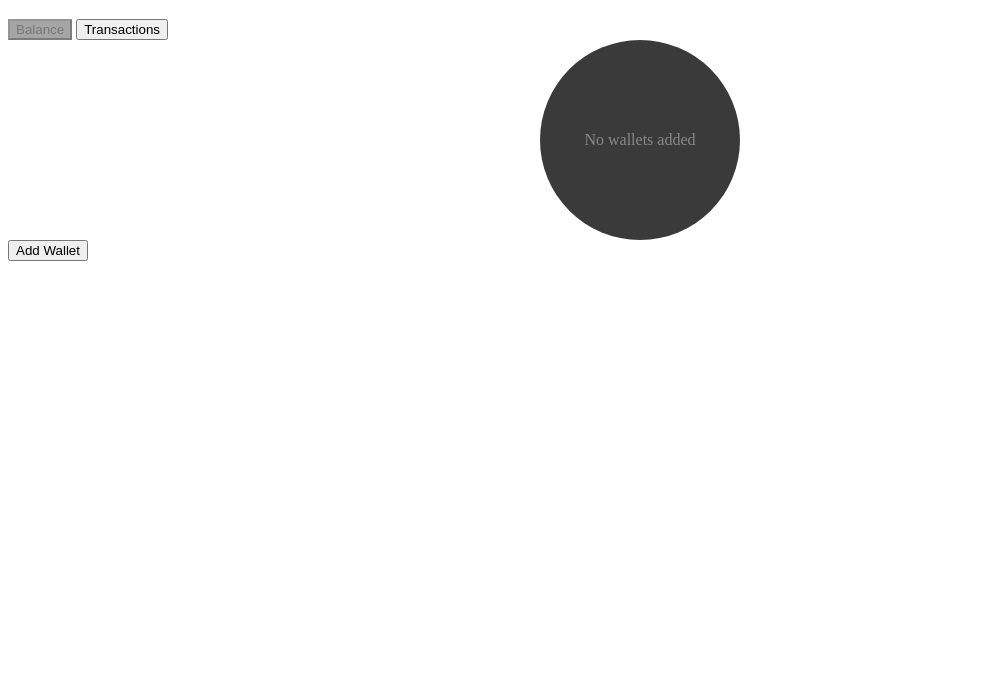
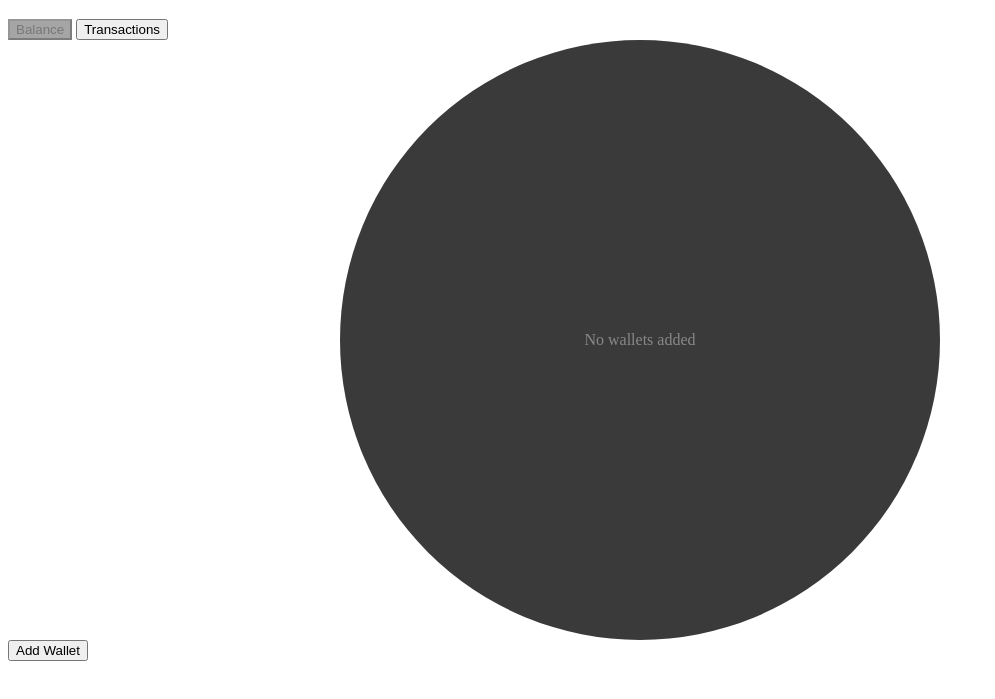
Before and after one commit to ReisRyougi/budgettracker, a plain HTML site: page index.html in a window 1280 px wide. Shown: the part 61-760 px from the top of the page, without its empty margins (0-995 px from the left). Drawn offline with nearby package versions, Linux system fonts and the light colour scheme.

Commit message:
added chart

```diff
--- a/index.html
+++ b/index.html
@@ -21,6 +21,7 @@
         <section id="balance" class="active">
             <div id="chartContainer">
                 <div id="emptyChart">No wallets added</div>
+                <canvas id="walletChart" width="600" height="600" style="display: none;"></canvas>
             </div>
             <button id="addWalletBtn">Add Wallet</button>
             <div id="walletList">
--- a/script.js
+++ b/script.js
@@ -21,7 +21,12 @@ const cryptoName = document.getElementById('coinSelect');
 const walletList = document.getElementById('walletList');
 const selectedColor = document.getElementById('selectedColor');
 
+const emptyChart = document.getElementById('emptyChart');
+const walletChart = document.getElementById('walletChart');
+
 let wallets = JSON.parse(localStorage.getItem('wallets')) || [];
+
+let chart = null;
 
 async function renderWallets() {
     walletList.innerHTML = '';
@@ -71,7 +76,9 @@ async function renderWallets() {
 
         walletList.appendChild(card);
     });
+    renderChart(prices);
 }
+
 
 
 function switchTab(showSection, activeBtn, hideSection, inactiveBtn) {
@@ -188,4 +195,50 @@ function deleteWallet(id) {
     renderWallets();
 }
 
+function renderChart(prices) {
+
+    const labels = [];
+    const colors = [];
+    const values = [];
+
+    wallets.forEach(wallet => {
+        labels.push(wallet.name);
+        colors.push(wallet.color);
+        if (wallet.type === 'crypto') {
+            values.push((wallet.amount * (prices[wallet.coin]?.eur ?? 0)));
+        }
+        else {
+            values.push(wallet.balance);
+        }
+    })
+
+    if (chart) {
+        chart.destroy();
+        chart = null;
+    }
+
+    if (wallets.length > 0) {
+        emptyChart.style.display = 'none';
+        walletChart.style.display = 'block';
+    }
+    else {
+        emptyChart.style.display = 'flex';
+        walletChart.style.display = 'none';
+    }
+
+    chart = new Chart(walletChart.getContext('2d'), {
+            type: 'doughnut',
+            data: {
+                labels: labels,
+                datasets: [{
+                    data: values,
+                    backgroundColor: colors
+                }]
+            },
+            options: {
+                responsive: false,
+            }
+    });
+}
+
 renderWallets();
--- a/style.css
+++ b/style.css
@@ -10,9 +10,14 @@ section.active {
     background: #a5a5a5;
 }
 
+#chartContainer {
+    display: flex;
+    justify-content: center;
+}
+
 #emptyChart {
-    width: 200px;
-    height: 200px;
+    width: 600px;
+    height: 600px;
     border-radius: 50%;
     background: #3a3a3a;
     display: flex;
@@ -20,6 +25,10 @@ section.active {
     justify-content: center;
     margin: 0 auto;
     color: #888;
+}
+
+#walletChart {
+    display: none;
 }
 
 #overlay {
```
